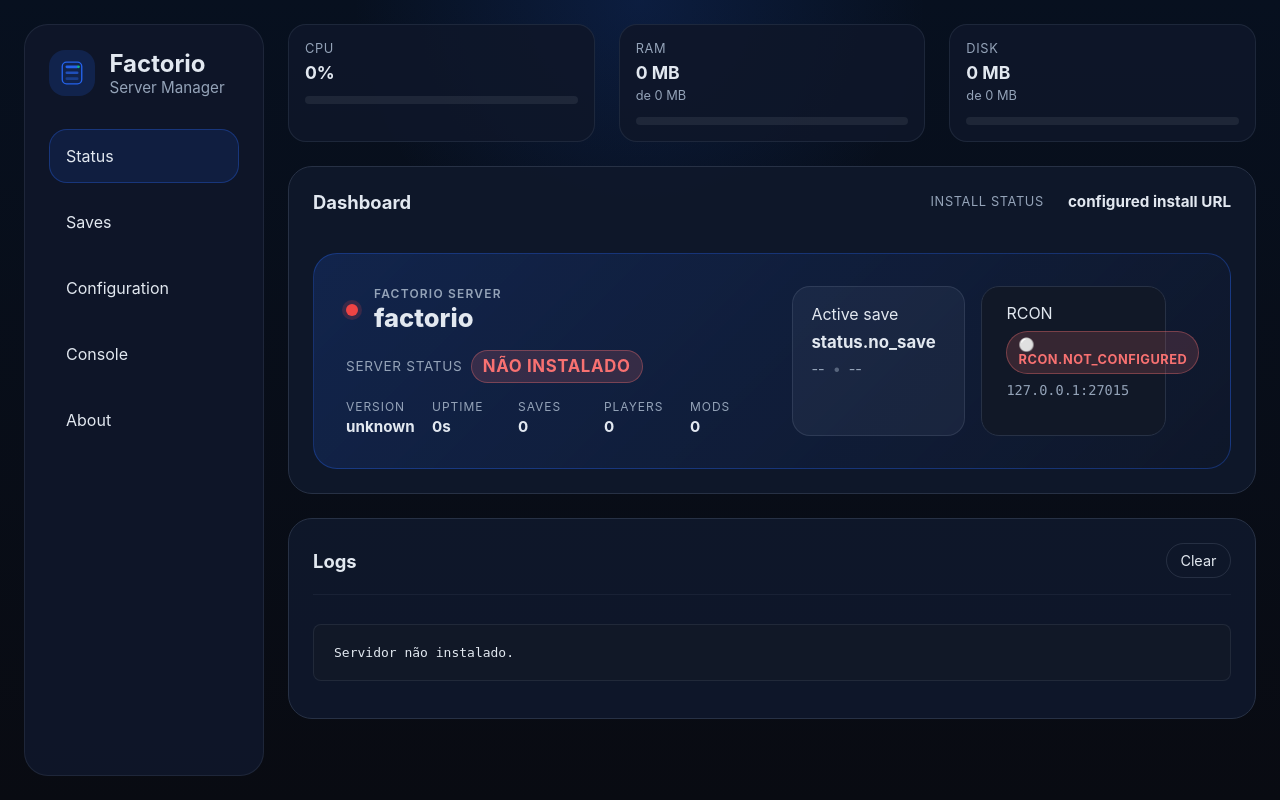
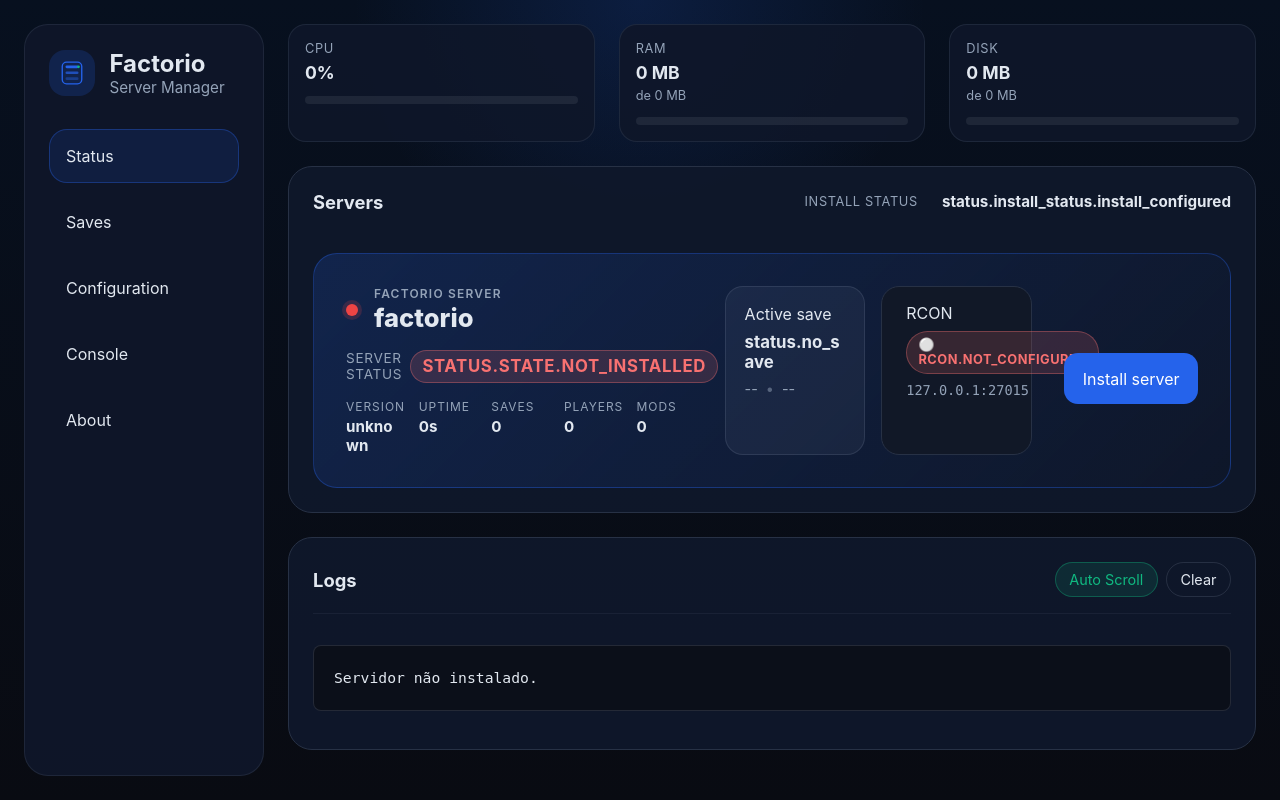
Before and after one commit to Cassiobsk8/FactorioServerDockerManager, a Flask app: page / in a window 1280 px wide. Run offline with Flask 3, Linux system fonts and the light colour scheme; data that the repository does not hold is empty.

Commit message:
docs: atualizar documentação e polir interface do dashboard
Atualiza a versão do projeto para 2.6.1 e refina a experiência do usuário no dashboard com melhorias visuais, novas funcionalidades de controle de logs e expansão do sistema de internacionalização.

- Atualiza `CHANGELOG.md`, `README.md`, `ROADMAP.md` e `VERSIONING.md` para a versão 2.6.1
- Incrementa a versão no backend (`version.py`)
- Adiciona suporte a novos estados de instalação e progresso no i18n (en, es, pt_BR, zh_CN)
- Implementa funcionalidade de rolagem automática (auto-scroll) para os logs
- Refina o estilo do botão de parada para o padrão "danger" e melhora o feedback visual de foco
- Melhora a lógica de formatação de mensagens de progresso de instalação no frontend
- Substitui labels estáticas no template por lógica baseada em atributos de dados para melhor integração com o i18n
- Adiciona novos estilos CSS para ações de cabeçalho de logs e melhorias de legibilidade em blocos de texto

```diff
--- a/backend/version.py
+++ b/backend/version.py
@@ -1,3 +1,4 @@
-APP_VERSION = "2.6.0"
-RELEASE_NAME = "Frontend Foundation"
+APP_VERSION = "2.6.1"
+RELEASE_NAME = "Frontend Polish Preview"
 BUILD_DATE = "2026-07-17"
+STATUS = "Development"
--- a/frontend/static/css/app.css
+++ b/frontend/static/css/app.css
@@ -5,8 +5,9 @@
     --color-success: #10b981;
     --color-warning: #f59e0b;
     --color-danger: #ef4444;
+    --color-danger-hover: #dc2626;
+    --color-danger-light: #f87171;
     --color-info: #93c5fd;
-    --color-danger-light: #f87171;
 
     --bg-primary: #090b12;
     --bg-secondary: #111827;
@@ -406,6 +407,34 @@ select {
     border-bottom: 1px solid rgba(148, 163, 184, 0.08);
 }
 
+.logs-header-actions {
+    display: flex;
+    align-items: center;
+    gap: var(--spacing-sm);
+    margin-left: auto;
+}
+
+.logs-auto-scroll {
+    padding: var(--spacing-sm) var(--font-sm);
+    border: 1px solid rgba(148, 163, 184, 0.18);
+    border-radius: 999px;
+    background: transparent;
+    color: var(--text);
+    font-size: 0.9rem;
+    cursor: pointer;
+    transition: background 0.2s ease, color 0.2s ease, border-color 0.2s ease;
+}
+
+.logs-auto-scroll:hover {
+    background: rgba(255, 255, 255, 0.05);
+}
+
+.logs-auto-scroll.active {
+    background: rgba(16, 185, 129, 0.12);
+    color: var(--success);
+    border-color: rgba(16, 185, 129, 0.35);
+}
+
 .dashboard-row {
     display: grid;
     gap: var(--spacing-lg);
@@ -429,6 +458,11 @@ select {
     flex: 1 1 auto;
     min-height: 0;
     max-height: 560px;
+    font-size: 0.92rem;
+    line-height: 1.6;
+    color: #e2e8f0;
+    background: #0b0f19;
+    border: 1px solid rgba(148, 163, 184, 0.18);
 }
 
 @media (max-width: 980px) {
@@ -886,23 +920,19 @@ button:hover {
     background: var(--color-danger);
     color: white;
     cursor: pointer;
-    transition: filter var(--transition-fast), transform var(--transition-fast);
+    transition: background var(--transition-fast), transform var(--transition-fast), box-shadow var(--transition-fast);
 }
 
 .danger-button:hover {
-    filter: brightness(1.05);
+    background: var(--color-danger-hover);
+}
+
+.danger-button:focus {
+    outline: none;
+    box-shadow: 0 0 0 4px rgba(239, 68, 68, 0.35);
 }
 
 /* Danger action: Stop button */
-#action-stop button {
-    background: var(--color-danger);
-    color: white;
-}
-
-#action-stop button:hover {
-    background: #dc2626;
-    filter: none;
-}
 
 pre {
     flex: 1 1 auto;
@@ -915,6 +945,8 @@ pre {
     border-radius: var(--radius-sm);
     border: 1px solid rgba(148, 163, 184, 0.12);
     overflow: auto;
+    font-size: 0.92rem;
+    line-height: 1.6;
 }
 
 .file-list {
--- a/frontend/static/js/app.js
+++ b/frontend/static/js/app.js
@@ -44,7 +44,7 @@
                 const progress = await response.json();
                 const { status, stage, message, downloaded, total } = progress;
 
-                installModalMessage.textContent = message || t('modal.progress_received');
+                installModalMessage.textContent = formatInstallProgressMessage(stage, status, message);
 
                 if (stage === 'download' && total > 0) {
                     const percent = Math.min(100, Math.round((downloaded / total) * 100));
@@ -60,7 +60,7 @@
                     clearInterval(installInterval);
                 } else if (status === 'error') {
                     installProgressFill.style.width = '100%';
-                    installProgressMeta.textContent = `${t('modal.unknown_error')}: ${message}`;
+                    installProgressMeta.textContent = t('install_progress.error');
                     clearInterval(installInterval);
                 } else {
                     installProgressFill.style.width = '0%';
@@ -71,6 +71,14 @@
                 installProgressMeta.textContent = err.message;
                 clearInterval(installInterval);
             }
+        }
+
+        function formatInstallProgressMessage(stage, status, message) {
+            if (status === 'complete') return t('install_progress.complete');
+            if (status === 'error') return t('install_progress.error');
+            if (stage === 'download') return t('install_progress.downloading');
+            if (stage === 'install') return t('install_progress.extracting');
+            return message || '';
         }
 
         async function startInstallation() {
--- a/frontend/static/js/dashboard.js
+++ b/frontend/static/js/dashboard.js
@@ -1,15 +1,17 @@
         const logsOutput = document.getElementById('logs-output');
         let logsInterval;
+        let logsAutoScroll = true;
 
         function formatInstallStatus(status) {
             if (!status) return '';
-            if (status === 'installed') return 'Installed';
-            if (status === 'not installed') return 'Not installed';
-            if (status === 'installing') return 'Installing...';
+            if (status === 'installed') return t('status.install_status.installed');
+            if (status === 'not installed') return t('status.install_status.not_installed');
+            if (status === 'installing') return t('status.install_status.installing');
             if (status.startsWith('configured archive:')) {
-                return status.replace('configured archive:', 'Archive configured:');
+                const url = status.replace('configured archive:', '').trim();
+                return `${t('status.install_status.archive_configured')} ${url}`;
             }
-            if (status === 'configured install URL') return 'Installation configured';
+            if (status === 'configured install URL') return t('status.install_status.install_configured');
             return status;
         }
 
@@ -23,6 +25,8 @@
                 'offline': 'status.state.stopped',
                 'starting': 'status.state.starting',
                 'stopping': 'status.state.stopping',
+                'installing': 'status.state.installing',
+                'error': 'status.state.error',
             };
             const normalized = String(status || '')
                 .trim()
@@ -44,7 +48,9 @@
                 }
                 const data = await response.json();
                 logsOutput.textContent = data.logs || '';
-                logsOutput.scrollTop = logsOutput.scrollHeight;
+                if (logsAutoScroll) {
+                    logsOutput.scrollTop = logsOutput.scrollHeight;
+                }
             } catch (err) {
                 // ignore; keep current logs
             }
@@ -66,13 +72,14 @@
                 const rawStatus = data.status || serverStatus.textContent;
                 const isOnline = rawStatus === 'running' || rawStatus === 'online';
                 serverStatus.textContent = formatStatus(rawStatus);
+                serverStatus.dataset.rawStatus = rawStatus;
                 serverStatus.className = `status-value badge ${isOnline ? 'badge-online' : 'badge-offline'}`;
                 const statusDot = document.getElementById('server-status-dot');
                 if (statusDot) {
                     statusDot.className = `status-dot ${isOnline ? 'status-dot-online' : 'status-dot-offline'}`;
                 }
                 installStatus.textContent = formatInstallStatus(data.install_status) || installStatus.textContent;
-                renderHeroActions(rawStatus);
+                renderHeroActions();
             } catch (err) {
                 // ignore errors during polling
             }
@@ -182,7 +189,9 @@
             if (modifiedEl) modifiedEl.textContent = formatDate(activeSave.modified);
         }
 
-        function renderHeroActions(status) {
+        function renderHeroActions() {
+            const serverStatusEl = document.getElementById('server-status');
+            const status = serverStatusEl?.dataset.rawStatus || '';
             const forms = document.querySelectorAll('.hero-action-form');
             const loading = document.getElementById('hero-loading');
             if (!forms.length && !loading) return;
@@ -213,8 +222,17 @@
             logsInterval = setInterval(fetchLogs, 2000);
         }
 
-        const initialStatus = document.getElementById('server-status')?.textContent || '';
-        renderHeroActions(initialStatus);
+        renderHeroActions();
+        fetchStatus();
+        setInterval(fetchStatus, 2000);
 
         fetchMetrics();
         setInterval(fetchMetrics, 2000);
+
+        const logsAutoScrollBtn = document.getElementById('logs-auto-scroll');
+        if (logsAutoScrollBtn) {
+            logsAutoScrollBtn.addEventListener('click', () => {
+                logsAutoScroll = !logsAutoScroll;
+                logsAutoScrollBtn.classList.toggle('active', logsAutoScroll);
+            });
+        }
--- a/frontend/templates/index.html
+++ b/frontend/templates/index.html
@@ -69,7 +69,7 @@
                         <div class="panel-header">
                             <h2 data-i18n="dashboard.title">Dashboard</h2>
                             <span class="status-label" data-i18n="status.install_status">Install status</span>
-                            <span class="status-value" id="install-status">{{ install_status }}</span>
+                            <span class="status-value" id="install-status" data-raw-install-status="{{ install_status }}">{{ install_status }}</span>
                         </div>
                         <div class="server-hero">
                             <div class="server-hero-left">
@@ -82,16 +82,7 @@
                                 </div>
                                 <div class="server-hero-status-line">
                                     <span class="status-label" data-i18n="status.server_status">Status</span>
-                                    {% set status_labels = {
-                                        'not_installed': 'Não instalado',
-                                        'running': 'Online',
-                                        'online': 'Online',
-                                        'stopped': 'Offline',
-                                        'offline': 'Offline',
-                                        'starting': 'Inicializando',
-                                        'stopping': 'Parando'
-                                    } %}
-                                    <span class="status-value badge {% if status and (status == 'running' or status == 'online') %}badge-online{% else %}badge-offline{% endif %}" id="server-status">{{ status_labels.get((status or '')|string|lower, 'Estado desconhecido') }}</span>
+                                    <span class="status-value badge {% if status and (status == 'running' or status == 'online') %}badge-online{% else %}badge-offline{% endif %}" id="server-status" data-raw-status="{{ status or 'unknown' }}">{{ status }}</span>
                                 </div>
                                 <div class="server-hero-meta">
                                     <div class="hero-meta-item">
@@ -146,7 +137,7 @@
                                     <button type="submit" data-i18n="action.restart">Restart</button>
                                 </form>
                                 <form action="/control/stop" method="post" id="action-stop" class="hero-action-form">
-                                    <button type="submit" data-i18n="action.stop">Stop</button>
+                                    <button type="submit" class="danger-button" data-i18n="action.stop">Stop</button>
                                 </form>
                                 <div class="hero-loading" id="hero-loading" aria-hidden="true">
                                     <span class="hero-loading-dot"></span>
@@ -161,9 +152,12 @@
                         <div class="panel card log-card log-card-compact">
                             <div class="panel-header">
                                 <h2 data-i18n="logs.title">Logs</h2>
-                                <form action="/logs/clear" method="post" class="header-action">
-                                    <button type="submit" class="text-button" data-i18n="logs.clear">Clear</button>
-                                </form>
+                                <div class="logs-header-actions">
+                                    <button type="button" class="text-button logs-auto-scroll active" id="logs-auto-scroll" data-i18n="logs.auto_scroll">Auto Scroll</button>
+                                    <form action="/logs/clear" method="post" class="header-action">
+                                        <button type="submit" class="text-button" data-i18n="logs.clear">Clear</button>
+                                    </form>
+                                </div>
                             </div>
                             <pre id="logs-output">{{ logs }}</pre>
                         </div>
```
Also changed, not shown: ROADMAP.md (+2 -0 lines), VERSIONING.md (+1 -0 lines), frontend/i18n/en.json (+14 -1 lines), frontend/i18n/es.json (+14 -1 lines), frontend/i18n/pt_BR.json (+14 -1 lines), frontend/i18n/zh_CN.json (+14 -1 lines), CHANGELOG.md, README.md.
